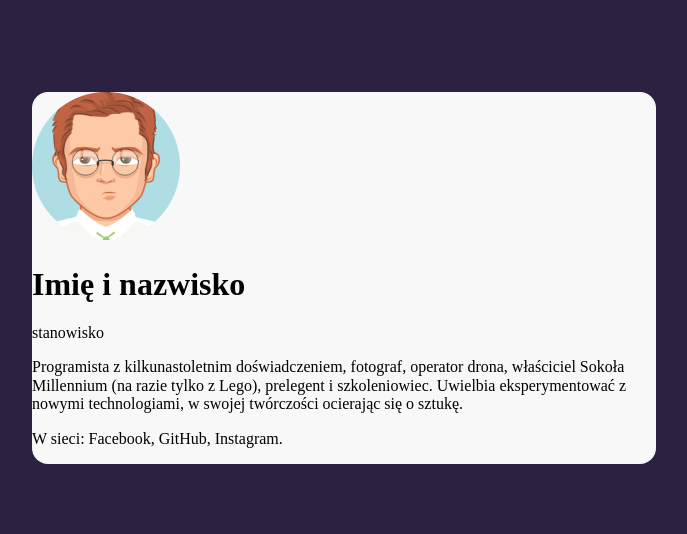
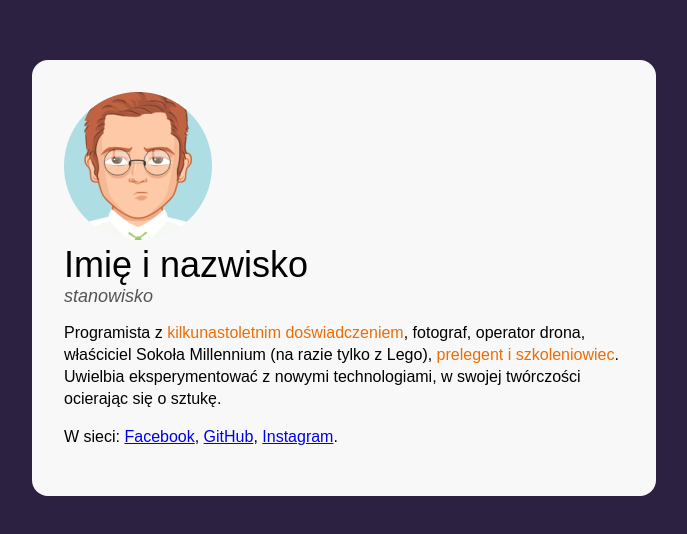
Before and after one commit to arturkurek/business-card, a plain HTML site: page index.html in a window 1280 px wide. Shown: the part 122-656 px from the top of the page, without its empty margins (296-983 px from the left). Drawn offline with Linux system fonts and the light colour scheme.

Commit message:
complete BEM

```diff
--- a/index.html
+++ b/index.html
@@ -1,5 +1,6 @@
 <!DOCTYPE html>
 <html lang="en">
+
 <head>
   <meta charset="UTF-8" />
   <meta name="viewport" content="width=device-width, initial-scale=1.0" />
@@ -7,25 +8,27 @@
   <link href="normalize.css" rel="stylesheet" type="text/css" />
   <link href="style.css" rel="stylesheet" type="text/css" />
 </head>
+
 <body>
   <main class="main">
-      <article>
-        <img src="avatar.png" alt="zdjęcie imię i nazwisko" />
-        <header>
-          <h1>Imię i nazwisko</h1>
-          <p>stanowisko</p>
+    <article class="person">
+      <img class="person__picture" src="avatar.png" alt="zdjęcie imię i nazwisko" />
+      <header class="person__info">
+        <h1 class="person__name">Imię i nazwisko</h1>
+        <p class="person__position">stanowisko</p>
       </header>
 
-        <p>
-          Programista z kilkunastoletnim doświadczeniem, fotograf, operator
-          drona, właściciel Sokoła Millennium (na razie tylko z Lego), prelegent
-          i szkoleniowiec. Uwielbia eksperymentować z nowymi technologiami, w
+      <p class="person__description">
+        Programista z <strong class="special">kilkunastoletnim doświadczeniem</strong>, fotograf, operator
+        drona, właściciel Sokoła Millennium (na razie tylko z Lego), <strong class="special">prelegent
+        i szkoleniowiec</strong>. Uwielbia eksperymentować z nowymi technologiami, w
         swojej twórczości ocierając się o sztukę.
       </p>
-        <p>
-          W sieci: Facebook, GitHub, Instagram.
+      <p class="person__description">
+        W sieci: <a class="person__link" href="#">Facebook</a>, <a class="person__link" href="#">GitHub</a>, <a class="person__link" href="#">Instagram</a>.
       </p>
     </article>
   </main>
 </body>
+
 </html>
--- a/style.css
+++ b/style.css
@@ -1,15 +1,54 @@
+html {
+  box-sizing: border-box;
+}
+
+*,
+*:before,
+*:after {
+  box-sizing: inherit;
+}
+
 body {
-    background: #2C2141;
-    display: flex;
-    align-items: center;
-    justify-content: center;
-    min-height: 100vh;
+  background: #2c2141;
+  display: flex;
+  align-items: center;
+  justify-content: center;
+  min-height: 100vh;
+  font-family: Arial, Helvetica, sans-serif
+}
+
+.main {
+  background: #f8f8f8;
+  border-radius: 16px;
+  width: 624px;
+  margin: 16px;
+  padding: 32px;
+}
+
+.person {
 
 }
 
-.main {
-    background: #F8F8F8;
-    border-radius: 16px;
-    width: 624px;
-    margin: 16px;
+.person__description {
+    font-size: 16px;
+    line-height: 22px;
 }
+
+
+.person__name {
+    font-size: 36px;
+    margin: 0;
+    font-weight: normal;
+}
+
+.person__position {
+    font-size: 18px;
+    color: #545454;
+    margin: 0;
+    font-style: italic;
+}
+
+.special {
+    color: #ED6D05;
+    font-weight: normal;
+}
```
Lines whose indentation alone changed are shown as unchanged.
